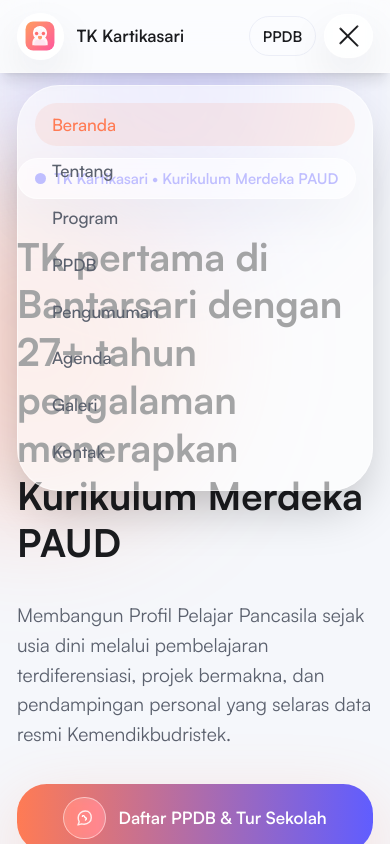
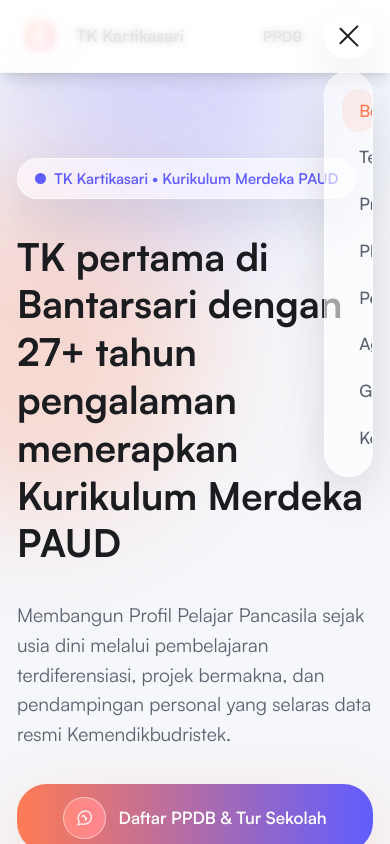
Before and after one commit to jwrfree/tk-kartikasari, a Next.js app in the folder tk-kartikasari/: page / in a window 390 px wide. Both pictures are taken after a click on the button "Toggle navigation". Shown: the top 844 px of the page. Built offline with nearby package versions, Linux system fonts and the light colour scheme.

Commit message:
Improve mobile nav backdrop

```diff
--- a/tk-kartikasari/components/MobileNav.tsx
+++ b/tk-kartikasari/components/MobileNav.tsx
@@ -46,13 +46,13 @@
   const closeMenu = () => setOpen(false);
 
   return (
-    <div className="lg:hidden">
+    <div className="relative lg:hidden">
       <motion.button
         type="button"
         onClick={() => setOpen((prev) => !prev)}
         aria-expanded={open}
         aria-controls="mobile-nav"
-        className="inline-flex items-center justify-center rounded-full border border-white/60 bg-white/50 p-2.5 text-text shadow-soft backdrop-blur-sm backdrop-saturate-150 transition hover:border-primary hover:bg-white/60 hover:text-primary focus-visible:outline-none focus-visible:ring-2 focus-visible:ring-primary/40"
+        className="relative z-50 inline-flex items-center justify-center rounded-full border border-white/60 bg-white/50 p-2.5 text-text shadow-soft backdrop-blur-sm backdrop-saturate-150 transition hover:border-primary hover:bg-white/60 hover:text-primary focus-visible:outline-none focus-visible:ring-2 focus-visible:ring-primary/40"
         whileTap={{ scale: 0.95 }}
       >
         <span className="sr-only">Toggle navigation</span>
@@ -76,6 +76,16 @@
       </motion.button>
       <AnimatePresence>
         {open ? (
+          <>
+            <motion.div
+              key="mobile-nav-backdrop"
+              className="fixed inset-0 z-40 bg-white/80 backdrop-blur-sm"
+              initial={{ opacity: 0 }}
+              animate={{ opacity: 1 }}
+              exit={{ opacity: 0 }}
+              onClick={closeMenu}
+              aria-hidden
+            />
             <motion.div
               key="mobile-nav"
               id="mobile-nav"
@@ -117,6 +127,7 @@
                 })}
               </nav>
             </motion.div>
+          </>
         ) : null}
       </AnimatePresence>
     </div>
```
Lines whose indentation alone changed are shown as unchanged.
